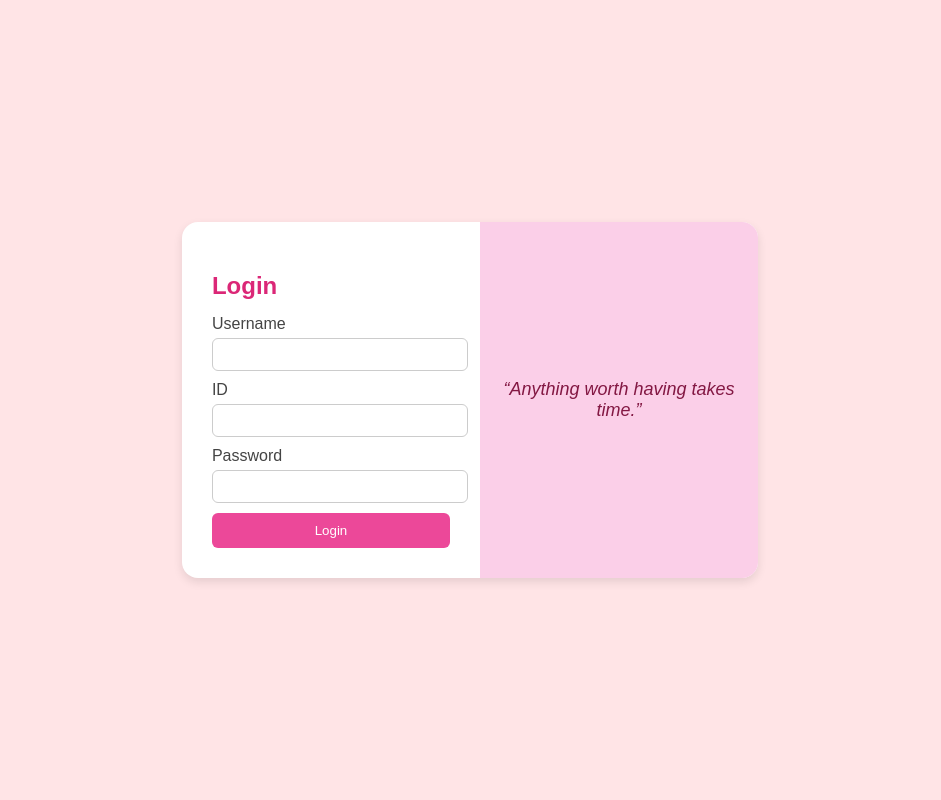
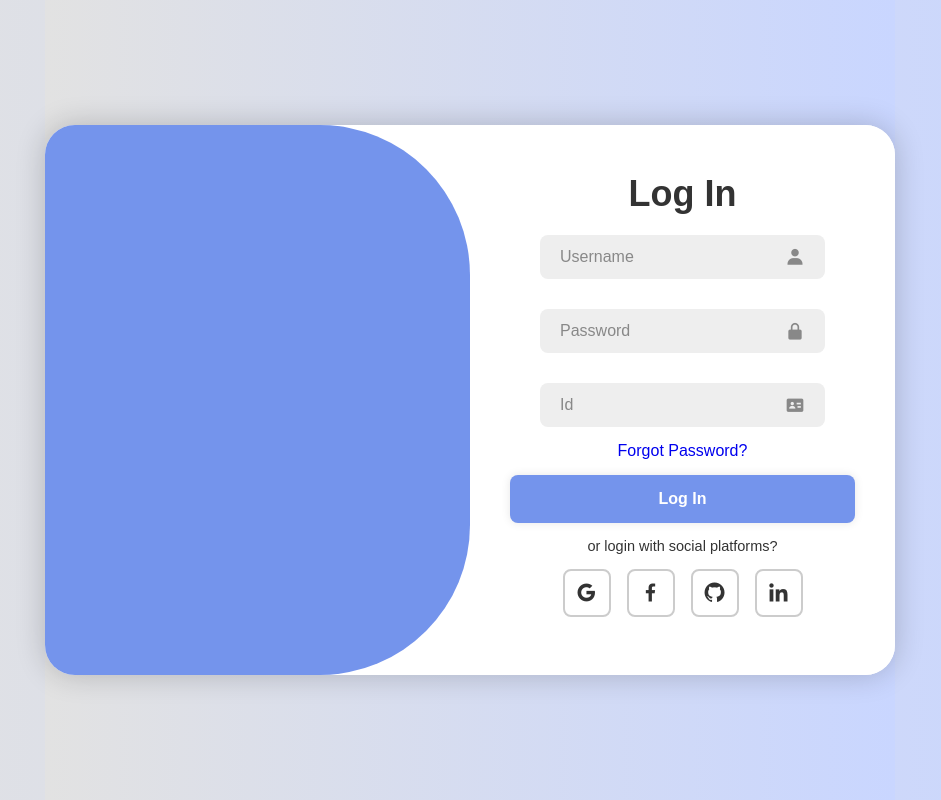
Before and after one commit to kaitoshin2017/online-quiz, a Vue app: page /login in a window 1280 px wide. Shown: the whole page, without its empty margins (170-1111 px from the left). Built offline with nearby package versions, Linux system fonts and the light colour scheme.

Commit message:
uty7j467u

```diff
--- a/src/views/HomeView.vue
+++ b/src/views/HomeView.vue
@@ -1,125 +1,9 @@
-<template>
-  <div id="app">
-    <nav class="navbar">
-      <!-- Logo -->
-      <div class="logo">
-        <a href="#">Online Quiz</a>
-      </div>
+<script setup>
 
-      <!-- Navbar Links -->
-      <ul class="nav-links" :class="{ active: menuActive }">
-        <li><a href="#">Home</a></li>
-        <li><a href="#">About</a></li>
-        <li><a href="#">FAQ</a></li>
-        <li><a href="#">Login</a></li>
-        <li><a href="#">Sign up</a></li>
-
-      </ul>
-
-      <!-- Hamburger Menu Icon -->
-      <div class="burger" @click="toggleMenu">
-        <div class="line"></div>
-        <div class="line"></div>
-        <div class="line"></div>
-      </div>
-    </nav>
-  </div>
-</template>
-
-<script>
-export default {
-  name: 'App',
-  data() {
-    return {
-      menuActive: false, // To toggle the menu on mobile
-    };
-  },
-  methods: {
-    toggleMenu() {
-      this.menuActive = !this.menuActive; // Toggle active class
-    },
-  },
-};
 </script>
 
-<style scoped>
-
-
-.navbar {
-  display: flex;
-  justify-content: space-between;
-  align-items: center;
-  background-color: #313131;
-  height: 70px;
-  padding: 10px 20px;
-}
-
-
-.navbar .logo a {
-  color: rgb(255, 255, 255);
-  font-size: 24px;
-  font-weight: bold;
-  text-decoration: none;
-}
-
-
-.navbar .nav-links {
-  list-style: none;
-  display: flex;
-}
-
-.navbar .nav-links li {
-  margin: 0 15px;
-}
-
-.navbar .nav-links li a {
-  color: white;
-  text-decoration: none;
-  font-size: 18px;
-}
-
-.navbar .nav-links li a:hover {
-  color: cyan;
-}
-
-.burger {
-  display: none;
-  flex-direction: column;
-  justify-content: space-between;
-  width: 30px;
-  height: 21px;
-  cursor: pointer;
-}
-
-.burger .line {
-  width: 100%;
-  height: 3px;
-  background-color: white;
-}
-
-@media screen and (max-width: 768px) {
-  .navbar .nav-links {
-    display: none;
-    width: 100%;
-    flex-direction: column;
-    position: absolute;
-    top: 50px;
-    left: 0;
-    background-color: #333;
-    text-align: center;
-  }
-
-  .navbar .nav-links li {
-    margin: 15px 0;
-  }
-
-  .burger {
-    display: flex;
-  }
-
-
-  .nav-links.active {
-    display: flex;
-  }
-}
-</style>
+<template>
+  <main>
+    <TheWelcome />
+  </main>
+</template>
--- a/src/views/LoginView.vue
+++ b/src/views/LoginView.vue
@@ -1,132 +1,231 @@
 <template>
     <body>
+        <link href='https://unpkg.com/boxicons@2.1.4/css/boxicons.min.css' rel='stylesheet'>
         <div class="container">
-        <!-- Login Form -->
-        <div class="form-section">
-            <h2>Login</h2>
-            <form onsubmit="validateForm(event)">
-                <div>
-                    <label>Username</label>
-                    <input type="text" id="username">
+            <div class="form-box login">
+                <form action="">
+                    <h1>Log In</h1>
+                    <div class="input-box">
+                        <input type="text" placeholder="Username" required>
+                        <i class='bx bxs-user'></i>
                     </div>
-                <div>
-                    <label>ID</label>
-                    <input type="text" id="userId">
+                    <div class="input-box">
+                        <input type="password" placeholder="Password" required>
+                        <i class='bx bxs-lock-alt' ></i>
                     </div>
-                <div>
-                    <label>Password</label>
-                    <input type="password" id="password">
+                    <div class="input-box">
+                        <input type="id" placeholder="Id" required>
+                        <i class='bx bxs-id-card'></i>
                     </div>
-                <button type="submit">Login</button>
+                    <div class="forgot-link">
+                        <a href="#">Forgot Password?</a>
+                    </div>
+                    <button type="submit" class="btn">Log In</button>
+                    <p>or login with social platforms?</p>
+                    <div class="social-icons">
+                        <a href="#"><i class='bx bxl-google' ></i></a>
+                        <a href="#"><i class='bx bxl-facebook' ></i></a>
+                        <a href="#"><i class='bx bxl-github' ></i></a>
+                        <a href="#"><i class='bx bxl-linkedin' ></i></a>
+                    </div>
                 </form>
             </div>
 
-        <!-- Quote Section -->
-        <div class="quote-section">
-            <p>“Anything worth having takes time.”</p>
+
+            <div class="form-box register">
+                <form action="">
+                    <h1>Registration Form</h1>
+                    <div class="input-box">
+                        <input type="text" placeholder="Username" required>
+                        <i class='bx bxs-user'></i>
+                    </div>
+                    <div class="input-box">
+                        <input type="password" placeholder="Password" required>
+                        <i class='bx bxs-lock-alt' ></i>
+                    </div>
+                    <div class="input-box">
+                        <input type="id" placeholder="Id" required>
+                        <i class='bx bxs-id-card'></i>
+                    </div>
+                    <button type="submit" class="btn">Register</button>
+                    <p>or register with social platforms?</p>
+                    <div class="social-icons">
+                        <a href="#"><i class='bx bxl-google' ></i></a>
+                        <a href="#"><i class='bx bxl-facebook' ></i></a>
+                        <a href="#"><i class='bx bxl-github' ></i></a>
+                        <a href="#"><i class='bx bxl-linkedin' ></i></a>
+                    </div>
+                </form>
+            </div>
+
+            <div class="toggle-box">
+                <div class="toggle-panel toggle-left">
+                    <h1>Hello, Welcome!</h1>
+                    <p>Sign Up</p>
+                    <button class="btn register-btn">Register</button>
+                </div>
             </div>
         </div>
     </body>
 </template>
 
 <style>
-body{
+*{
+    margin: 0;
+    padding: 0;
+    box-sizing: border-box;
+    font-family: 'Poppins', sans-serif;
+}
 
+body {
     display: flex;
     justify-content: center;
     align-items: center;
     min-height: 100vh;
-    background-color: #ffe4e6;
-    font-family: Arial, sans-serif;
-    margin: 0;
+    background: linear-gradient(90deg, #e2e2e2, #c9d6ff);
 }
 
-/* Container */
 .container {
-    display: flex;
-    background: white;
-    border-radius: 16px;
-    box-shadow: 0px 4px 10px rgba(0, 0, 0, 0.1);
-    max-width: 600px;
-    width: 100%;
+    position: relative;
+    width: 850px;
+    height: 550px;
+    background: #fff;
+    border-radius: 30px;
+    box-shadow: 0 0 30px rgba(0, 0, 0, .2);
     overflow: hidden;
 }
 
-/* Login Form Section */
-.form-section {
+.form-box {
+    position: absolute;
+    right: 0;
     width: 50%;
-    padding: 30px;
+    height: 100%;
+    background: #fff;
+    display: flex;
+    align-items: center;
+    color: #333;
+    text-align: center;
+    padding: 40px;
 }
 
-h2 {
-    color: #db2777;
-    font-size: 24px;
-    margin-bottom: 15px;
+.form-box.register {
+    visibility: hidden;
+}
+form {
+    width: 100%;
+}
+.container h1 {
+    font-size: 36px;
+    margin: -10px 0;
     }
 
-label {
-    display: block;
-    margin-bottom: 5px;
-    color: #444;
+.input-box {
+    position: relative;
+    margin: 30px;
 }
 
-input {
+.input-box input{
     width: 100%;
-    padding: 8px;
-    border: 1px solid #ccc;
-    border-radius: 6px;
-    margin-bottom: 10px;
+    padding: 13px 50px 13px 20px;
+    background: #eee;
+    border-radius: 8px;
+    border: none;
     outline: none;
-    transition: 0.3s;
+    font-size: 16px;
+    color: #333;
+    font-weight: 500;
 }
 
-input:focus {
-    border-color: #db2777;
-    box-shadow: 0 0 5px rgba(219, 39, 119, 0.5);
+.input-box input::placeholder {
+    color: #888;
+    font-weight: 400;
 }
 
-button {
-    width: 100%;
-    background: #ec4899;
-    color: white;
-    padding: 10px;
-    border: none;
-    border-radius: 6px;
-    cursor: pointer;
-    transition: 0.3s;
+.input-box i{
+    position: absolute;
+    right: 20px;
+    top: 50%;
+    transform: translateY(-50%);
+    font-size: 20px;
+    color: #888;
 }
 
-button:hover {
-    background: #db2777;
+.forgot-link {
+    margin: -15px 0 15px;
+    color: #333;
+    text-decoration: none;
 }
 
-/* Quote Section */
-.quote-section {
+.forgot-link a{
+    text-decoration: none;
+}
+.btn  {
+    width: 100%;
+    height: 48px;
+    background: #7494ec;
+    border-radius: 8px;
+    box-shadow: 0 0 10px rgba(0, 0, 0, .1);
+    border: none;
+    cursor: pointer;
+    font-size: 16px;
+    color: #fff;
+    font-weight: 600;
+}
+
+.container p {
+    font-size: 14.5px;
+    margin: 15px 0;
+}
+
+.social-icons a {
+    display: inline-flex;
+    padding: 10px;
+    border: 2px solid #ccc;
+    border-radius: 8px;
+    font-size: 24px;
+    color: #333;
+    text-decoration: none;
+    margin: 0 8px;
+}
+
+.toggle-box {
+    position: absolute;
+    width: 100%;
+    height: 100%;
+}
+
+.toggle-box::before {
+    content: '';
+    position: absolute;
+    left: -250%;
+    width: 300%;
+    height: 100%;
+    background: #7494ec;
+    border-radius: 150px;
+    z-index: 2;
+}
+
+.toggle-panel {
+    position: absolute;
     width: 50%;
-    background: #fbcfe8;
+    height: 100%;
+    /* background: seagreen; */
+    color: #fff;
     display: flex;
+    flex-direction: column;
     justify-content: center;
     align-items: center;
-    padding: 20px;
-    text-align: center;
-    font-style: italic;
-    color: #831843;
-    font-size: 18px;
+}
+
+.toggle-panel p {
+    margin-bottom: 20px;
+}
+
+.toggle-panel .btn {
+    width: 160px;
+    height: 46px;
+    background: transparent;
+    border: 2px solid #fff;
+    box-shadow: none;
 }
 </style>
-<script>
-        function validateForm(event) {
-            event.preventDefault();
-
-            const username = document.getElementById("username").value.trim();
-            const userId = document.getElementById("userId").value.trim();
-            const password = document.getElementById("password").value.trim();
-
-            if (username === "" || userId === "" || password === "") {
-                alert("All fields are required!");
-                return;
-            }
-
-            alert("Login successful!");
-        };
-</script>
--- a/src/views/RegistrationView.vue
+++ b/src/views/RegistrationView.vue
@@ -1,62 +1,40 @@
 <template>
     <div class="container">
-    <!-- Left Side Panel -->
-    <div class="left-panel">
-      <img v-if="avatar" :src="URL.createObjectURL(avatar)" class="avatar" alt="User Avatar">
-      <h2>Let's get you set up</h2>
-      <p>It's quick and easy.</p>
-      <button class="next-btn" @click="goToNextStep">➡</button>
+        <div>
+        <p>It always seems impossible until it's done.</p>
       </div>
 
-    <!-- Right Side Form -->
-    <div class="right-panel">
-      <form @submit.prevent="handleSubmit">
-        <div class="form-group">
-          <label>ID:</label> <span>3</span>
+      <div class="right-column">
+        <h2>Sign up</h2>
+        <form @submit.prevent="submitForm">
+          <div>
+            <label for="firstName">First Name:</label>
+            <input type="text" id="firstName" v-model="firstName">
           </div>
-
-        <div class="input-row">
-          <input v-model="form.firstName" type="text" placeholder="First Name" required>
-          <input v-model="form.middleName" type="text" placeholder="Middle Name">
-          <input v-model="form.lastName" type="text" placeholder="Last Name" required>
+          <div>
+            <label for="lastName">Last Name:</label>
+            <input type="text" id="lastName" v-model="lastName">
           </div>
-
-        <div class="gender-group">
-          <label>Gender:</label>
-          <input type="radio" id="male" value="Male" v-model="form.gender">
-          <label for="male">♂ Male</label>
-          <input type="radio" id="female" value="Female" v-model="form.gender">
-          <label for="female">♀ Female</label>
+          <div>
+            <label for="section">Section:</label>
+            <input type="text" id="section" v-model="section">
           </div>
-
-        <div class="form-group">
-          <label>Date of Birth:</label>
-          <input v-model="form.dob" type="date">
+          <div>
+            <label for="username">Username:</label>
+            <input type="text" id="username" v-model="username">
           </div>
-
-        <div class="form-group">
-          <label>Profile Image:</label>
-          <input type="file" @change="handleImageUpload" id="imageUpload">
-          <label for="imageUpload" class="file-btn">Select Image</label>
+          <div>
+            <label for="password">Password:</label>
+            <input type="password" id="password" v-model="password">
           </div>
-
-        <div class="input-row">
-          <input v-model="form.username" type="text" placeholder="Username" required>
-          <input v-model="form.password" type="password" id="password" placeholder="Password" required>
-          <input v-model="form.confirmPassword" type="password" id="confirmPassword" placeholder="Confirm P.W.">
+          <div>
+            <label for="confirmPassword">Confirm Password:</label>
+            <input type="password" id="confirmPassword" v-model="confirmPassword">
           </div>
-
-        <div class="show-pass">
-          <input type="checkbox" v-model="showPassword" id="showPassword">
-          <label for="showPassword">Show Password</label>
+          <div v-if="password !== confirmPassword">
+            <p style="color:red;">Passwords do not match!</p>
           </div>
-
-        <div class="buttons">
-          <button type="button" class="cancel-btn" @click="cancel">Cancel</button>
-          <button type="submit" class="register-btn">Register</button>
-        </div>
-
-        <p class="login-text">Already have an account? <a href="#">Login</a></p>
+          <button type="submit">Submit</button>
         </form>
       </div>
     </div>
@@ -66,167 +44,68 @@
   export default {
     data() {
       return {
-      form: {
         firstName: '',
-        middleName: '',
         lastName: '',
-        gender: '',
-        dob: '',
+        section: '',
         username: '',
         password: '',
-        confirmPassword: ''
-      },
-      showPassword: false,
-      avatar: null
+        confirmPassword: '',
       };
     },
     methods: {
-    goToNextStep() {
-      console.log("Next step");
-      // Implement next step logic (e.g., showing another form or saving data)
-    },
-    handleImageUpload(event) {
-      const file = event.target.files[0];
-      if (file) {
-        this.avatar = file;
-      }
-    },
-    handleSubmit() {
-      if (this.form.password !== this.form.confirmPassword) {
-        alert("Passwords do not match!");
+      submitForm() {
+        if (this.password !== this.confirmPassword) {
           return;
         }
 
-      // Process the registration form
-      console.log("Form submitted:", this.form);
-      // Reset form after submission (if needed)
-      this.resetForm();
+        console.log('Form submitted:', {
+          firstName: this.firstName,
+          lastName: this.lastName,
+          section: this.section,
+          username: this.username,
+          password: this.password,
+        });
+        this.firstName = '';
+        this.lastName = '';
+        this.section = '';
+        this.username = '';
+        this.password = '';
+        this.confirmPassword = '';
       },
-    cancel() {
-      console.log("Registration cancelled");
-      this.resetForm();
     },
-    resetForm() {
-      this.form = {
-        firstName: '',
-        middleName: '',
-        lastName: '',
-        gender: '',
-        dob: '',
-        username: '',
-        password: '',
-        confirmPassword: ''
-      };
-      this.showPassword = false;
-      this.avatar = null; // Clear avatar
-    }
-  }
   };
   </script>
 
   <style scoped>
-/* General styles for layout */
-* {
-  box-sizing: border-box;
-  margin: 0;
-  padding: 0;
+
+  .container {
+    width: 500px;
+    margin: 0 auto;
+    padding: 20px;
+    border: 1px solid #ccc;
+    display: flex;
     font-family: Arial, sans-serif;
+   align-items: center;
   }
 
-/* Container for the form */
-.container {
-  max-width: 900px;
-  margin: 0 auto;
-  display: flex;
-  justify-content: space-between;
-  align-items: center;
-  padding: 32px 48px;
-  background-color: #fff;
-  box-shadow: 0 0 30px rgba(0, 0, 0, .2);
+
+
+  .right-column {
+    flex: 1;
+    padding: 10px;
+
   }
 
-/* Left panel with image */
-.left-panel {
-  width: 35%;
-  text-align: center;
+  button{
+   margin-top: 10px
+
   }
 
-.avatar {
-  width: 100px;
-  height: 100px;
-  border-radius: 50%;
-  margin-bottom: 16px;
+  label {
+  display: block;
+  margin-bottom: 10px;
+  font-size: 18px;
+  color: #333;
 }
 
-h2 {
-  color: #00698f;
-}
-
-button.next-btn {
-  background-color: #7494ec;
-  border: none;
-  padding: 10px 20px;
-  color: white;
-  cursor: pointer;
-  font-size: 16px;
-  border-radius: 4px;
-}
-
-.right-panel {
-  width: 60%;
-  padding: 16px;
-}
-
-/* Form Inputs */
-input[type="text"],
-input[type="password"],
-input[type="date"],
-input[type="file"] {
-  width: 100%;
-  padding: 10px;
-  margin: 10px 0;
-  border-radius: 8px;
-  border: 1px solid #ccc;
-}
-
-/* Buttons */
-button {
-  background-color: #7494ec;
-  padding: 12px;
-  width: 100%;
-  color: white;
-  border-radius: 8px;
-  border: none;
-  font-size: 16px;
-  cursor: pointer;
-}
-
-button:disabled {
-  background-color: #ddd;
-  cursor: not-allowed;
-}
-
-/* Password show checkbox */
-.show-pass {
-  display: flex;
-  align-items: center;
-  margin-top: 10px;
-}
-
-/* Cancel button */
-.cancel-btn {
-  background-color: #f44336;
-  margin-top: 10px;
-}
-
-/* Login link */
-.login-text {
-  text-align: center;
-  margin-top: 20px;
-}
-
-.login-text a {
-  color: #00698f;
-  text-decoration: none;
-}
   </style>
```
Lines whose indentation alone changed are shown as unchanged.
